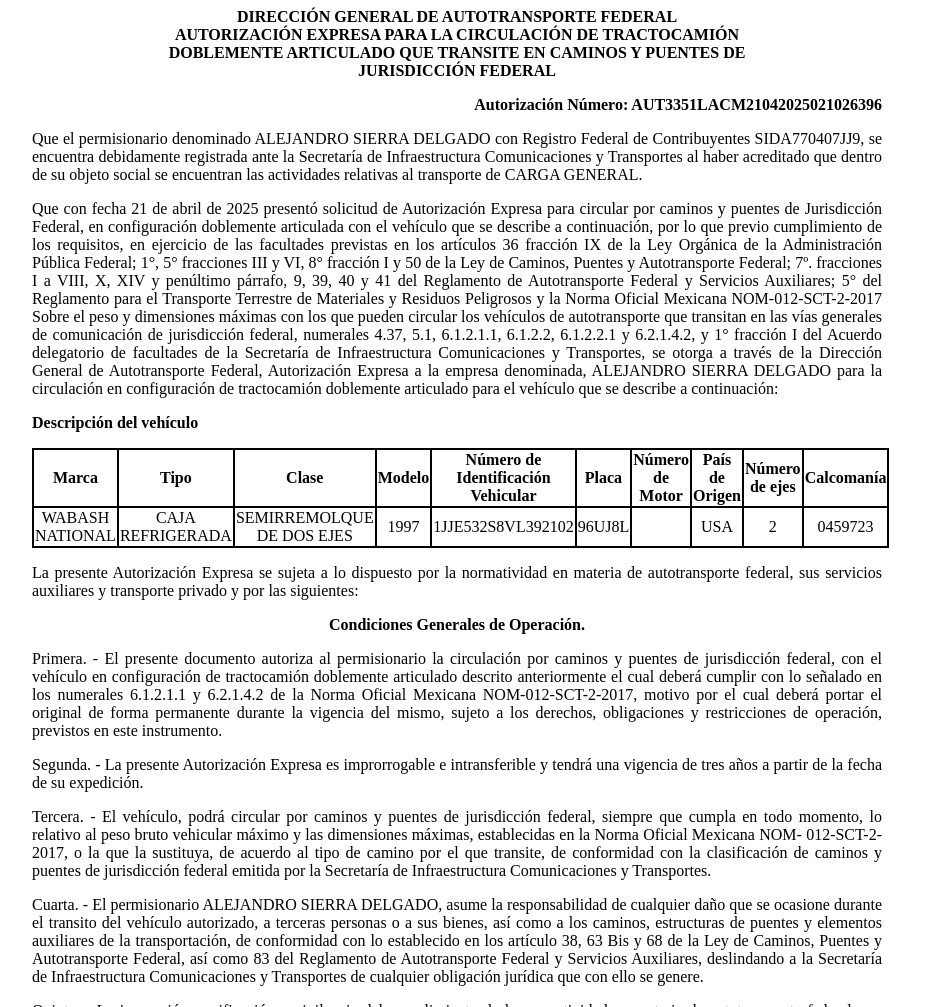
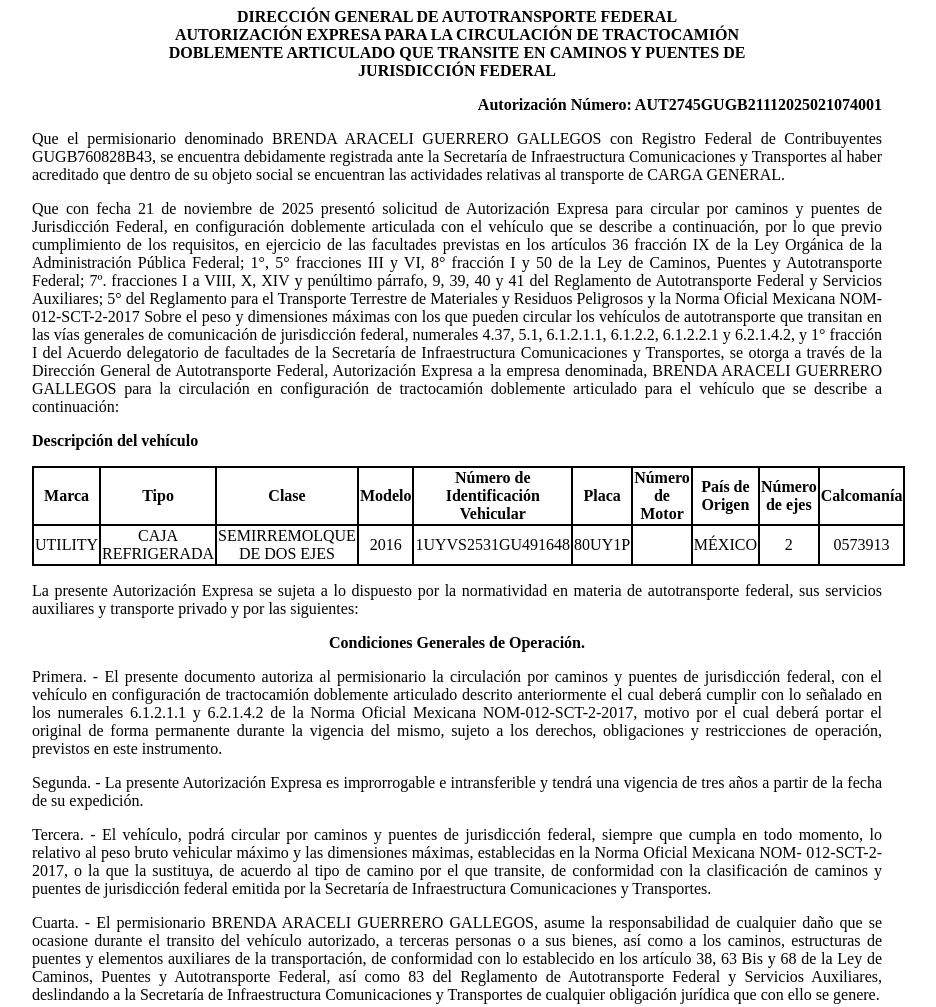
Before and after one commit to app-sct1/ConsultaAutDobleRemolque-folio-0201409, a plain HTML site: page index.html in a window 1280 px wide. Shown: the top 1007 px of the page, without its empty margins (183-1119 px from the left). Drawn offline with Linux system fonts and the light colour scheme.

Commit message:
index.html

```diff
--- a/index.html
+++ b/index.html
@@ -75,11 +75,11 @@
 						<p class="sinMargen">DOBLEMENTE ARTICULADO QUE TRANSITE EN CAMINOS Y PUENTES DE</p>
 						<p class="sinMargen">JURISDICCIÓN FEDERAL</p>
 					</div>
-<p class="derechaNegro">Autorización Número: AUT3351LACM21042025021026396</p>
+<p class="derechaNegro">Autorización Número: AUT2745GUGB21112025021074001</p>
 
 					<p class="justificado">Que el permisionario denominado
-						ALEJANDRO SIERRA DELGADO con Registro Federal de
-						Contribuyentes SIDA770407JJ9, se encuentra
+						BRENDA ARACELI GUERRERO GALLEGOS con Registro Federal de
+						Contribuyentes GUGB760828B43, se encuentra
 						debidamente registrada ante la Secretaría de Infraestructura
 						Comunicaciones y Transportes al haber acreditado que dentro de su
 						objeto social se encuentran las actividades relativas al
@@ -87,7 +87,7 @@
 
 
 					<p class="justificado">Que con fecha 21 de
-						abril de 2025 presentó
+						noviembre de 2025 presentó
 						solicitud de Autorización Expresa para circular por caminos y
 						puentes de Jurisdicción Federal, en configuración doblemente
 						articulada con el vehículo que se describe a continuación, por lo
@@ -107,7 +107,7 @@
 						facultades de la Secretaría de Infraestructura Comunicaciones y
 						Transportes, se otorga a través de la
 						Dirección General de Autotransporte Federal, Autorización Expresa a la
-						empresa denominada, ALEJANDRO SIERRA DELGADO para la
+						empresa denominada, BRENDA ARACELI GUERRERO GALLEGOS para la
 						circulación en configuración de tractocamión doblemente articulado
 						para el vehículo que se describe a continuación:</p>
 
@@ -128,16 +128,16 @@
 							<th class="borde">Calcomanía</th>
 						</tr>
 						<tr class="borde">
-							<td class="borde">WABASH NATIONAL</td>
+							<td class="borde">UTILITY</td>
 							<td class="borde">CAJA REFRIGERADA</td>
 							<td class="borde">SEMIRREMOLQUE DE DOS EJES</td>
-							<td class="borde">1997</td>
-							<td class="borde">1JJE532S8VL392102</td>
-							<td class="borde">96UJ8L</td>
+							<td class="borde">2016</td>
+							<td class="borde">1UYVS2531GU491648</td>
+							<td class="borde">80UY1P</td>
 							<td class="borde"></td>
-							<td class="borde">USA</td>
+							<td class="borde">MÉXICO</td>
 							<td class="borde">2</td>
-							<td class="borde">0459723</td>
+							<td class="borde">0573913</td>
 						</tr>
 
 					</tbody></table>
@@ -175,7 +175,7 @@
 						Secretaría de Infraestructura Comunicaciones y Transportes.</p>
 
 					<p class="justificado">Cuarta. - El permisionario
-						ALEJANDRO SIERRA DELGADO, asume la responsabilidad de
+						BRENDA ARACELI GUERRERO GALLEGOS, asume la responsabilidad de
 						cualquier daño que se ocasione durante el transito del vehículo
 						autorizado, a terceras personas o a sus bienes, así como a los
 						caminos, estructuras de puentes y elementos auxiliares de la
```
